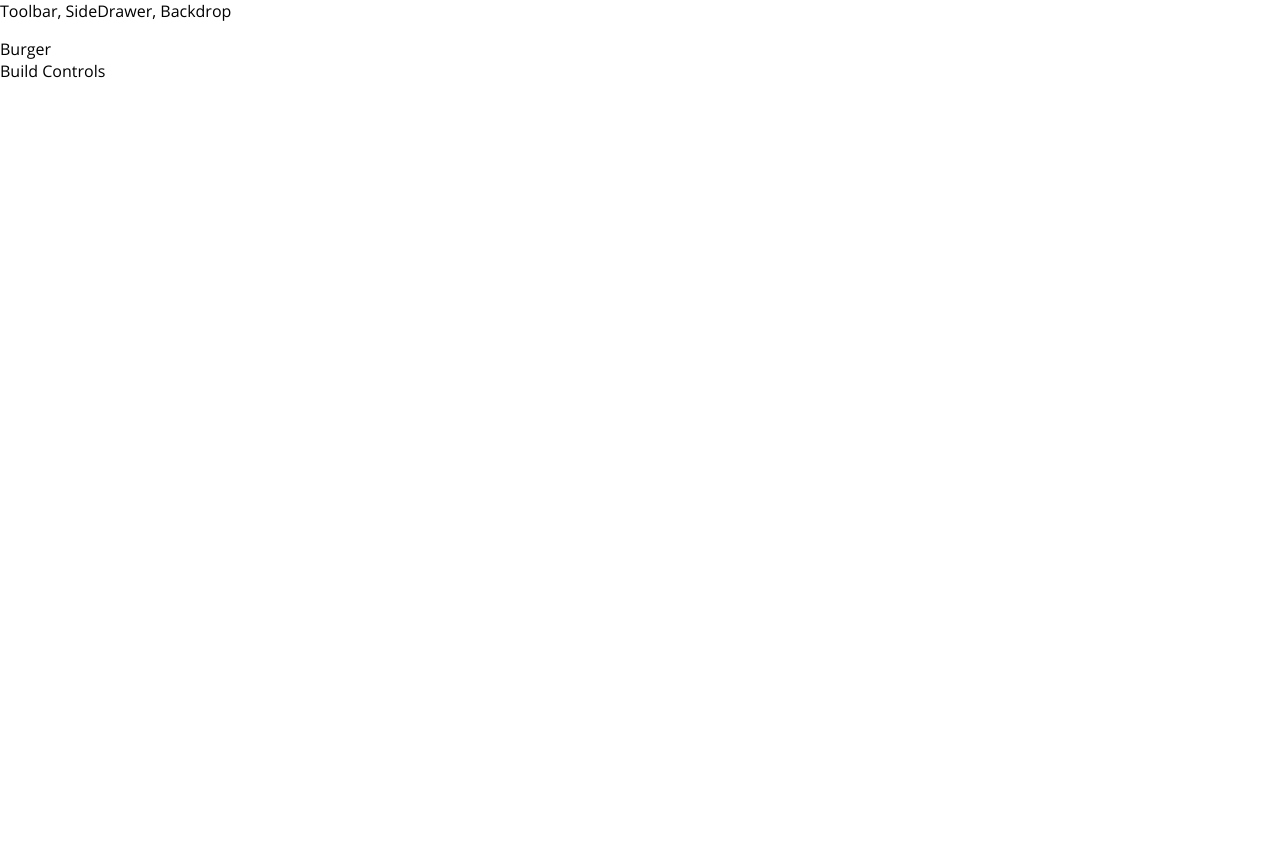
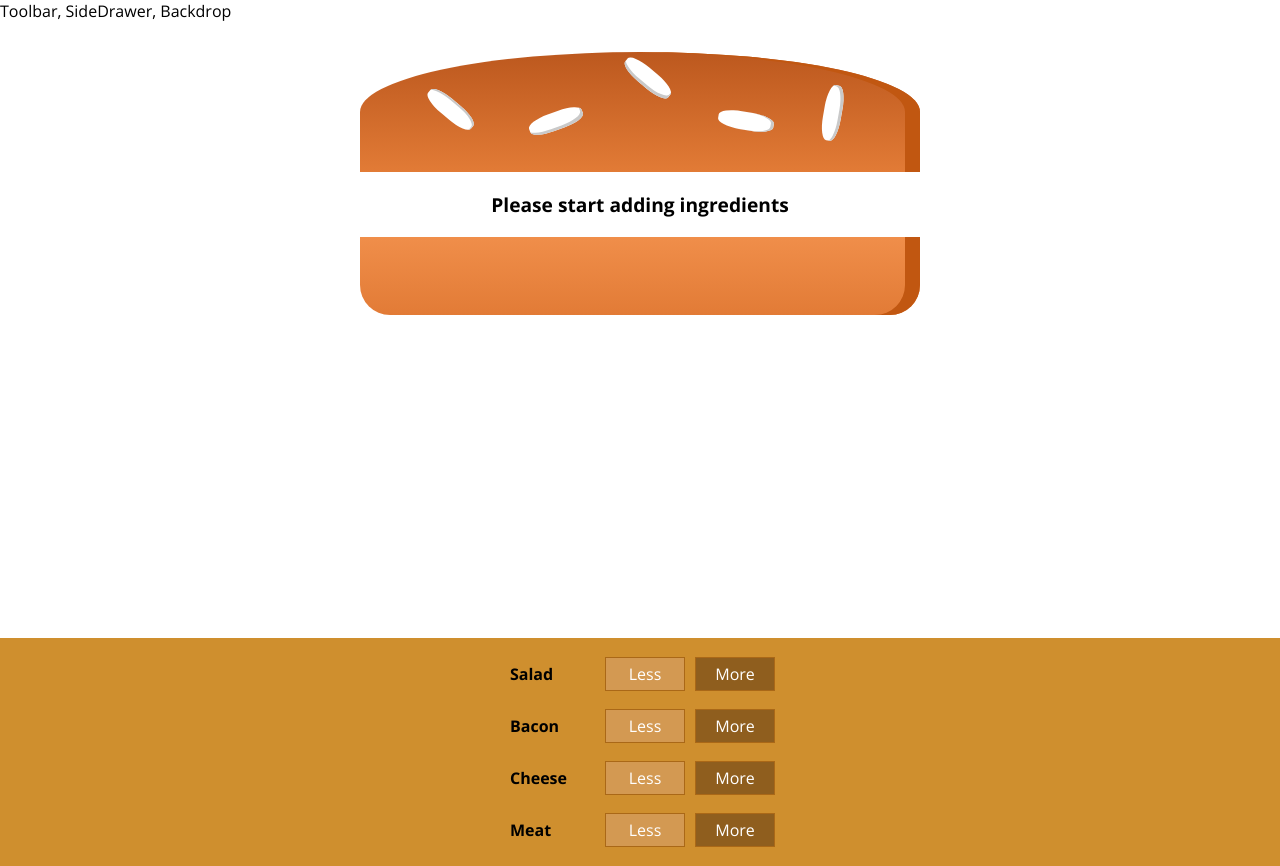
Before and after one commit to paladinrevenant/burger-builder, a React app: page / in a window 1280 px wide. Before the commit the page ends 800 px from the top, so only its background shows below. Built offline with nearby package versions, Linux system fonts and the light colour scheme.

Commit message:
added controls for Burger Builder

```diff
--- a/package.json
+++ b/package.json
@@ -39,6 +39,7 @@
     "postcss-loader": "3.0.0",
     "postcss-preset-env": "6.5.0",
     "postcss-safe-parser": "4.0.1",
+    "prop-types": "^15.7.2",
     "react": "^16.8.6",
     "react-app-polyfill": "^0.2.2",
     "react-dev-utils": "^8.0.0",
--- /dev/null
+++ b/src/components/Burger/BuildControls/BuildControl/BuildControl.js
@@ -0,0 +1,13 @@
+import React from "react";
+
+import classes from "./BuildControl.module.css";
+
+const buildControl = (props) => (
+  <div className={classes.BuildControl}>
+    <div className={classes.Label}>{props.label}</div>
+    <button className={classes.Less}>Less</button>
+    <button className={classes.More}>More</button>
+  </div>
+);
+
+export default buildControl;
--- /dev/null
+++ b/src/components/Burger/BuildControls/BuildControl/BuildControl.module.css
@@ -0,0 +1,56 @@
+.BuildControl {
+  display: flex;
+  justify-content: space-between;
+  align-items: center;
+  margin: 5px 0;
+}
+
+.BuildControl button {
+  display: block;
+  font: inherit;
+  padding: 5px;
+  margin: 0 5px;
+  width: 80px;
+  border: 1px solid #AA6817;
+  cursor: pointer;
+  outline: none;
+}
+
+.BuildControl button:disabled {
+  background-color: #AC9980;
+  border: 1px solid #7E7365;
+  color: #CCC;
+  cursor: default;
+}
+
+.BuildControl button:hover:disabled {
+  background-color: #AC9980;
+  color: #CCC;
+  cursor: not-allowed;
+}
+
+.Label {
+  padding: 10px;
+  font-weight: bold;
+  width: 80px;
+}
+
+.BuildControl .Less {
+  background-color: #D39952;
+  color: white;
+}
+
+.BuildControl .More {
+  background-color: #8F5E1E;
+  color: white;
+}
+
+.BuildControl .Less:hover, .BuildControl .Less:active {
+  background-color: #DAA972;
+  color: white;
+}
+
+.BuildControl .More:hover, .BuildControl .More:active {
+  background-color: #99703F;
+  color: white;
+}
--- /dev/null
+++ b/src/components/Burger/BuildControls/BuildControls.js
@@ -0,0 +1,21 @@
+import React from "react";
+
+import classes from "./BuildControls.module.css";
+import BuildControl from "./BuildControl/BuildControl";
+
+const controls = [
+  { label: "Salad", type: "salad" },
+  { label: "Bacon", type: "bacon" },
+  { label: "Cheese", type: "cheese" },
+  { label: "Meat", type: "meat" }
+]
+
+const buildControls = (props) => (
+  <div className={classes.BuildControls}>
+    {controls.map( ctrl => (
+      <BuildControl key={ctrl.label} label={ctrl.label} />
+    ))}
+  </div>
+);
+
+export default buildControls;
--- /dev/null
+++ b/src/components/Burger/BuildControls/BuildControls.module.css
@@ -0,0 +1,10 @@
+.BuildControls {
+  width: 100%;
+  background-color: #CF8F2E;
+  display: flex;
+  flex-flow: column;
+  align-items: center;
+  box-shadow: 0 2px 1px #CCC;
+  margin: auto;
+  padding: 10px 0;
+}
--- a/src/components/Burger/Burger.js
+++ b/src/components/Burger/Burger.js
@@ -0,0 +1,28 @@
+import React from "react";
+import BurgerIngredient from "./BurgerIngredient/BurgerIngredient";
+import classes from "./Burger.module.css";
+
+const Burger = (props) => {
+  let ingredients = Object.keys(props.ingredients)
+    .map(igKey => {
+      return [...Array(props.ingredients[igKey])].map((_, i) => {
+        return <BurgerIngredient key={igKey + i} type={igKey} />;
+      });
+    }).reduce((arr, el) => {
+      return arr.concat(el);
+    }, []
+  );
+
+  if (ingredients.length === 0)
+    ingredients = <p>Please start adding ingredients</p>;
+
+  return (
+    <div className={classes.Burger}>
+      <BurgerIngredient type="bread-top" />
+      {ingredients}
+      <BurgerIngredient type="bread-bottom" />
+    </div>
+  );
+};
+
+export default Burger;
--- /dev/null
+++ b/src/components/Burger/Burger.module.css
@@ -0,0 +1,30 @@
+.Burger {
+  width: 100%;
+  margin: auto;
+  height: 250px;
+  overflow: auto;
+  text-align: center;
+  font-weight: bold;
+  font-size: 1.2em;
+}
+
+@media (min-width: 500px) and (max-height: 400px) {
+  .Burger {
+    width: 350px;
+    height: 300px;
+  }
+}
+
+@media (min-width: 500px) and (min-height: 401px) {
+  .Burger {
+    width: 450px;
+    height: 400px;
+  }
+}
+
+@media (min-width: 1000px) and (min-height: 700px) {
+  .Burger {
+    width: 700px;
+    height: 600px;
+  }
+}
--- a/src/components/Burger/BurgerIngredient/BurgerIngredient.js
+++ b/src/components/Burger/BurgerIngredient/BurgerIngredient.js
@@ -1,10 +1,13 @@
 import React from "react";
-import classes from "./BurgerIngredient.css";
+import PropTypes from "prop-types";
+import classes from "./BurgerIngredient.module.css";
 
-const burgerIngredient = (props) => {
+class BurgerIngredient extends React.Component {
+
+  render() {
     let ingredient = null;
 
-  switch (props.type) {
+    switch (this.props.type) {
       case ("bread-bottom"):
         ingredient = <div className={classes.BreadBottom}></div>;
         break;
@@ -34,6 +37,11 @@
     }
 
     return ingredient;
+  }
 };
 
-export default burgerIngredient;
+BurgerIngredient.propTypes = {
+  type: PropTypes.string.isRequired
+};
+
+export default BurgerIngredient;
--- a/src/containers/BurgerBuilder/BurgerBuilder.js
+++ b/src/containers/BurgerBuilder/BurgerBuilder.js
@@ -1,11 +1,22 @@
 import React from "react";
+import Burger from "../../components/Burger/Burger";
+import BuildControls from "../../components/Burger/BuildControls/BuildControls";
 
 class BurgerBuilder extends React.Component {
+  state = {
+    ingredients: {
+      salad: 0,
+      bacon: 0,
+      cheese: 0,
+      meat: 0
+    }
+  };
+
   render() {
     return (
       <>
-        <div>Burger</div>
-        <div>Build Controls</div>
+        <Burger ingredients={this.state.ingredients}/>
+        <BuildControls />
       </>
     );
   }
```
Also changed, not shown: src/components/Burger/BurgerIngredient/BurgerIngredient.module.css (renamed from src/components/Burger/BurgerIngredient/BurgerIngredient.css), 1 other file (tests, documents, lock files or other folders). Lines whose indentation alone changed are shown as unchanged.
